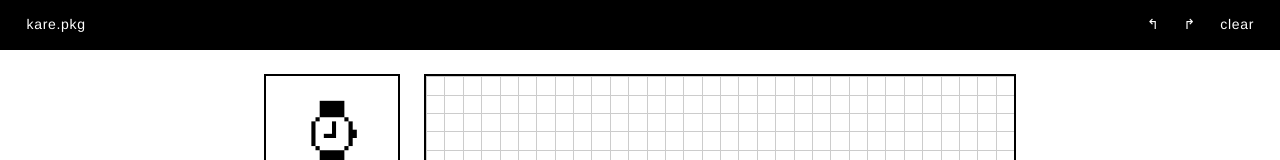
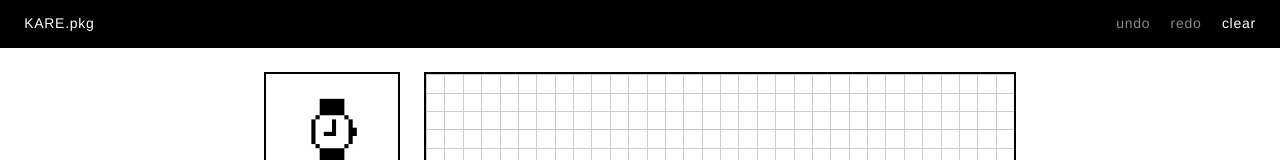
Before and after one commit to Awjin/kare-pkg, a Vue app: page /#/ in a window 1280 px wide. Shown: the top 160 px of the page. Built offline with nearby package versions, Linux system fonts and the light colour scheme.

Commit message:
Disable buttons when actions are unavailable

```diff
--- a/src/components/DrawingBoard.vue
+++ b/src/components/DrawingBoard.vue
@@ -4,21 +4,21 @@
       <div>
         <button
           @click="undo"
-          :disabled="isUndoable"
+          :disabled="isNotUndoable"
           >
-          &lsh;
+          undo
         </button>
 
         <button
           @click="redo"
-          :disabled="isRedoable"
+          :disabled="isNotRedoable"
           >
-          &rsh;
+          redo
         </button>
 
         <button
           @click="clearDrawing"
-          :disabled="isClearable"
+          :disabled="isNotClearable"
           >
           clear
         </button>
@@ -52,16 +52,22 @@
     ],
 
     computed: {
-      isClearable: function() {
-        return false;
+      isNotClearable: function() {
+        const pixels = this.$store.state.drawings[this.drawingIdx].pixels;
+        for (let pixelIdx in pixels) {
+          if (pixels[pixelIdx]) return false;
+        }
+        return true;
       },
 
-      isUndoable: function() {
-        return false;
+      isNotUndoable: function() {
+        const history = this.$store.state.drawings[this.drawingIdx].history;
+        return (history.currIdx < 0);
       },
 
-      isRedoable: function() {
-        return false;
+      isNotRedoable: function() {
+        const history = this.$store.state.drawings[this.drawingIdx].history;
+        return (history.currIdx >= history.actions.length - 1);
       }
     },
 
--- a/src/components/SiteHeader.vue
+++ b/src/components/SiteHeader.vue
@@ -1,7 +1,7 @@
 <template>
   <div class="site-header">
     <div class="header-inner">
-      <button>kare.pkg</button>
+      <button>KARE.pkg</button>
       <slot></slot>
     </div>
   </div>
@@ -30,22 +30,31 @@
 
   button {
     background: black;
-    border: 2px solid transparent;
+    border: 1px solid transparent;
     border-radius: 5px;
     color: white;
     cursor: pointer;
     letter-spacing: .05rem;
-    padding: .5rem .7rem .65rem .75rem;
+    padding: .5rem .66rem .66rem .66rem;
+    transition: color .2s ease;
   }
 
-  button:hover,
+  button:active,
   button:focus,
-  button:active {
+  button:hover {
     outline: none;
     border-color: white;
   }
 
   button[disabled] {
-    display: none;
+    color: #888;
+    cursor: default;
   }
+
+  button[disabled]:active,
+  button[disabled]:focus,
+  button[disabled]:hover {
+    border-color: transparent;
+  }
+
 </style>
```
